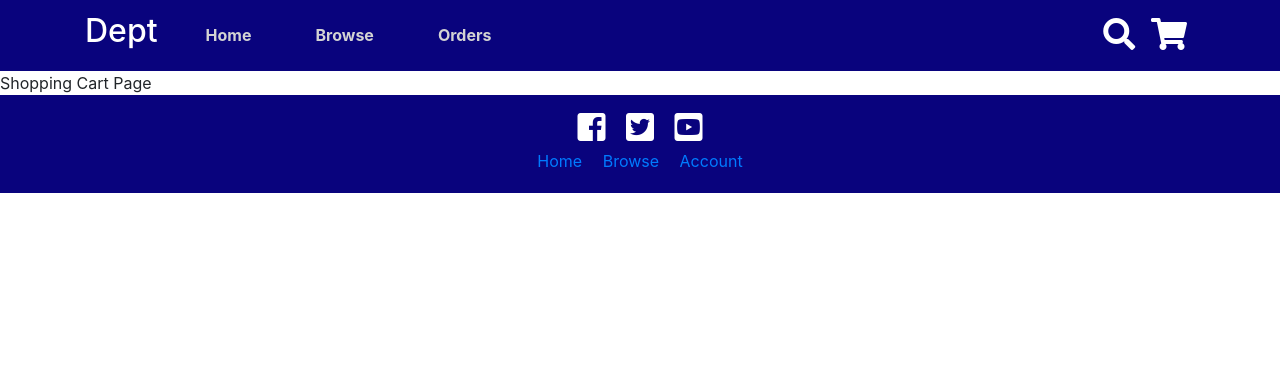
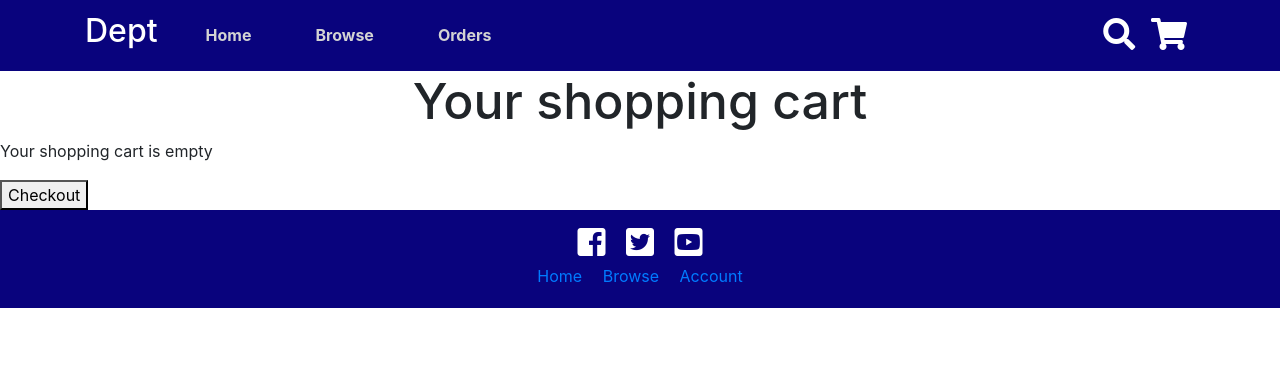
Before and after one commit to yiu-code/ProjectML, a Django app: page /cart in a window 1280 px wide. Shown: the top 371 px of the page. Run offline with Django 3.2, Linux system fonts and the light colour scheme; data comes from the database, SQL or seed files in the repository; both versions use the stored data as it was after the commit; parts of the project's set-up code (start-up, migrations or seed data) failed here and were passed over; some libraries are stand-ins or nearby versions.

Commit message:
Shopping cart (not finished)

```diff
--- a/FullStackDjango/api/admin.py
+++ b/FullStackDjango/api/admin.py
@@ -1,5 +1,5 @@
 from django.contrib import admin
-from .models import User, Author, Product, ProductList, Order
+from .models import User, Author, Product, ProductList, Order, Cart
 # Register your models here.
 CustomUser = User
 admin.site.register(CustomUser)
@@ -11,3 +11,4 @@ admin.site.register(Author)
 admin.site.register(Product)
 admin.site.register(ProductList)
 admin.site.register(Order)
+admin.site.register(Cart)
--- /dev/null
+++ b/FullStackDjango/api/static/cart.css
@@ -0,0 +1,8 @@
+body, html {
+  height: 100% !important;
+}
+
+
+.cart-title{
+	text-align: center;
+}
--- a/FullStackDjango/api/templates/api/products.html
+++ b/FullStackDjango/api/templates/api/products.html
@@ -44,6 +44,7 @@
                     <p> Merk: {{item.brand}}</p>
                     <p> Prijs: &euro;{{item.price}}</p>
                     <a href="productDetail/{{item.id}}">Meer informatie</a>
+                    <button onclick=""> Add to cart</button>
 
                 </div>
                 <div class="col-sm-12">
--- /dev/null
+++ b/FullStackDjango/api/templates/complete.html
@@ -0,0 +1,5 @@
+{% extends "api/shared.html" %}
+{% block content %}
+
+You have completed your order!
+{% endblock %}
--- a/FullStackDjango/api/templates/shoppingcart.html
+++ b/FullStackDjango/api/templates/shoppingcart.html
@@ -1,5 +1,35 @@
 {% extends "api/shared.html" %}
 {% block content %}
 
-Shopping Cart Page
+
+<head>
+    <link rel="stylesheet" href="/static/cart.css">
+</head>
+
+<div class="cart-title">
+    <h1 style="font-size:50px">Your shopping cart</h1>
+ </div>
+<div>
+    <p class="empty">Your shopping cart is empty</p>
+</div>
+
+<div class='col-sm-8 col-sm-offset-2'>
+
+        {% for item in items_in_cart %}
+        <div class="table">
+            <p>{{item.0.2}}</p>
+        </div>
+
+        {% endfor %}
+
+</div>
+
+
+<body>
+    <button onclick="window.location.href = '{% url 'api:complete-order'%}';">
+        Checkout
+     </button>
+ </body>
+
+
 {% endblock %}
--- a/FullStackDjango/api/urls.py
+++ b/FullStackDjango/api/urls.py
@@ -17,5 +17,6 @@ urlpatterns =  [
     path('knn', views.PreInfoKnn, name="disclamer-algoritm-page"),
     path('knn/index', views.TopRecommendation, name="algorithm-page"),
     path('knn/<int:userId>/', views.Knn, name="knn-page"),
-    path('cart', views.cart, name="shopping-cart-page")
+    path('cart', views.cart, name="shopping-cart-page"),
+    path('complete', views.complete, name="complete-order")
 ]
--- a/FullStackDjango/api/views.py
+++ b/FullStackDjango/api/views.py
@@ -9,7 +9,7 @@ from .Recommender import Recommender
 
 from django.http import HttpRequest
 from django.template import RequestContext
-from .models import User, Product
+from .models import User, Product, Cart, CartItem, Cart_Items
 from rest_framework.response import Response
 from rest_framework.views import APIView
 # from .serializers import ArticleSerializer
@@ -105,10 +105,38 @@ def home(request):
 
 
 def cart(request):
+    #cart = CartItem.objects.all()
+    #print(cart)
+
+    double_list = []
+    items_in_cart = []
+    query = connection.cursor().execute("SELECT p.title, ci.quantity, p.price, c.total FROM api_product AS p JOIN api_cartitem AS ci ON p.id = ci.product_id JOIN api_cart AS c ON ci.product_id = c.product_id ORDER BY p.title, ci.quantity, c.total;")
+    cartList = query.fetchall()
+    double_list.append(cartList)
+    for items in double_list:
+        for single_item in items:
+            items_in_cart.append(single_item)
+
+    print(items_in_cart)
+    context = {"cart": cart}
+    template = "shoppingcart.html"
+    return render(request, template, context)
+
+
+def add_to_cart(request):
+    pass
+
+def remove_from_cart(request):
+    pass
+
+def update_cart(request, slug):
+   pass
+
+def complete(request):
     assert isinstance(request, HttpRequest)
     return render(
         request,
-        'shoppingcart.html'
+        'complete.html'
     )
 
 ## Webpagina die Db info laat zien ##
```
Also changed, not shown: FullStackDjango/api/models.py (+66 -0 lines), FullStackDjango/api/migrations/0004_cart_cartitem.py (added), FullStackDjango/api/migrations/0005_auto_20190613_0111.py (added), FullStackDjango/api/migrations/0006_auto_20190613_0113.py (added), FullStackDjango/api/migrations/0007_auto_20190613_0147.py (added), FullStackDjango/api/migrations/0008_auto_20190613_0219.py (added), FullStackDjango/api/migrations/0009_auto_20190613_0742.py (added), FullStackDjango/api/migrations/0010_auto_20190613_0800.py (added), FullStackDjango/db.sqlite3, 1 other file.
